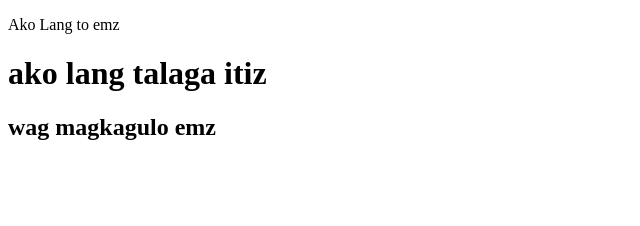
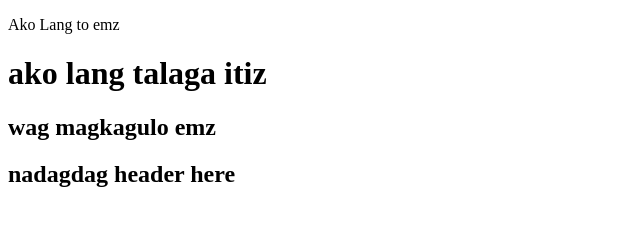
Before and after one commit to RyanCabarles/tutorial, a plain HTML site: page alex.html in a window 1280 px wide. Shown: the whole page, without its empty margins (0-640 px from the left). Drawn offline with Linux system fonts and the light colour scheme.

Commit message:
updated header

```diff
--- a/alex.html
+++ b/alex.html
@@ -10,5 +10,6 @@
     <p> Ako Lang to emz </p>
     <h1>ako lang talaga itiz</h1>
     <h2>wag magkagulo emz</h2>
+    <h2>nadagdag header here</h2>
 </body>
 </html>
```
